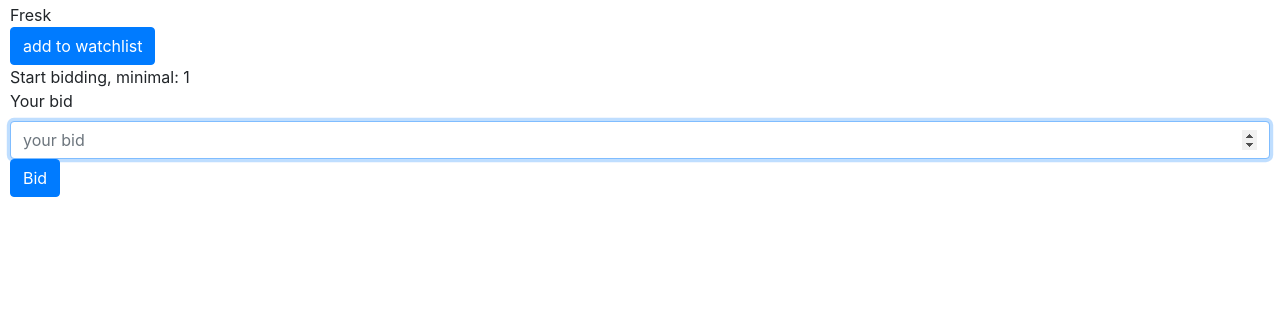
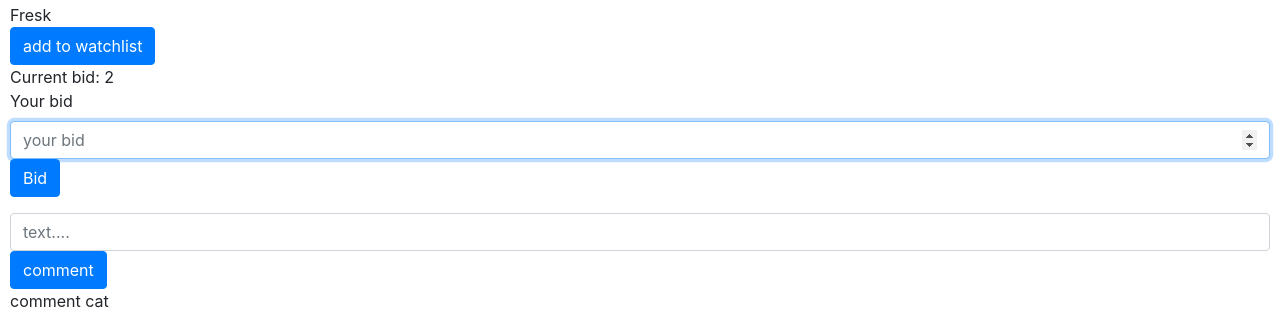
Before and after one commit to Damageddream/commerce, a Django app: page /10 in a window 1280 px wide. Shown: the part 604-927 px from the top of the page. Before the commit the page ends 801 px from the top, so only its background shows below. Run offline with Django 3.2, Linux system fonts and the light colour scheme; a user stored in the database is signed in; data comes from the database, SQL or seed files in the repository; some libraries are stand-ins or nearby versions.

Commit message:
finished working on listing page, watchlist almost done

```diff
--- a/auctions/models.py
+++ b/auctions/models.py
@@ -4,33 +4,35 @@ from django.db import models
 
 class User(AbstractUser):
     pass
+class Bids(models.Model):
+    bidder = models.ForeignKey(User, on_delete=models.CASCADE, related_name="bidder")
+    bid = models.IntegerField(default=0)
+    def __str__(self):
+        return f"{self.bid}"
+
+class Comments(models.Model):
+    commenter = models.ForeignKey(User, on_delete=models.CASCADE, related_name="commenter")
+    comment_text = models.CharField(max_length=200)
+    def __str__(self):
+        return f"{self.comment_text}"
 
 class Listing(models.Model):
     poster = models.ForeignKey(User, on_delete=models.CASCADE, related_name="poster")
     title = models.CharField(max_length=64, )
     description = models.TextField(max_length=300)
     starting_bid = models.IntegerField()
-    current_bid = models.IntegerField()
+    current_bid = models.ManyToManyField(Bids, default=0, related_name="current_bid")
+    current_bid_default = models.IntegerField(default=0)
     image_url = models.URLField(max_length=200)
     category = models.CharField(max_length=64)
     watchers = models.ManyToManyField(User, blank=True, related_name="watchers")
+    winner = models.ForeignKey(User, on_delete=models.PROTECT, related_name="winner", blank=True, null=True)
+    comment = models.ManyToManyField(Comments, blank=True, related_name="comment")
 
     def __str__(self):
         return f"{self.title}"
 
-class Bids(models.Model):
-    bidder = models.ForeignKey(User, on_delete=models.CASCADE, related_name="bidder")
-    bid = models.IntegerField()
 
-    def __str__(self):
-        return f"{self.bid}"
-
-class Comments(models.Model):
-    commenter = models.ForeignKey(User, on_delete=models.CASCADE, related_name="commenter")
-    comment_text = models.CharField(max_length=200)
-    comment_listing = models.ForeignKey(Listing, on_delete=models.CASCADE, related_name = "comment_listing")
-    def __str__(self):
-        return f"{self.comment_text}"
 
 class Watchlist(models.Model):
     watchlister = models.ForeignKey(User, on_delete=models.CASCADE, related_name="watchlister")
--- a/auctions/templates/auctions/layout.html
+++ b/auctions/templates/auctions/layout.html
@@ -28,7 +28,7 @@
                     <a class="nav-link" href="{% url 'new_listing' %}">Create new listing</a>
                 </li>
                 <li class="nav-link">
-                    <a class="nav-link" href="{% url 'watchlist' %}">Watchlist</a>
+                    <a class="nav-link" href="{% url 'watchlist' user.id %}">Watchlist</a>
                 </li>
             {% else %}
                 <li class="nav-item">
--- a/auctions/templates/auctions/listing.html
+++ b/auctions/templates/auctions/listing.html
@@ -18,7 +18,8 @@
         </form>
         <form action="{% url 'listing' listing.id %}" method="post">
             {% csrf_token %}
-            {% if listing.starting_bid > listing.current_bid %}
+            {% if listing.starting_bid > listing.current_bid_default %}
+
             <div>Start bidding, minimal: {{ listing.starting_bid }}</div>
             <div class="form-group">
                 <label for="bidd">Your bid</label>
@@ -33,7 +34,7 @@
                 <input class="btn btn-primary" type="submit" value="Bid">
             </div>
             {% else %}
-            <div>Current bid: {{ listing.current_bid }}</div>
+            <div>Current bid: {{ listing.current_bid_default }}</div>
             <div class="form-group">
                 <label for="bidd">Your bid</label>
                 <input class="form-control" autofocus type="number" name="current_bid" placeholder="your bid" id="bidd">
@@ -48,6 +49,25 @@
             </div>
             {% endif %}
         </form>
+            {% if user == listing.poster %}
+                <form action="{% url 'listing' listing.id %}" method="post">
+                {% csrf_token %}
+                <input class="btn btn-primary" type="submit" value="Close auction" name="closed">
+                </form>
+            {% endif %}
+
+            <form action="{% url 'listing' listing.id %}" method="post">
+                {% csrf_token %}
+                <input class="form-control" autofocus type="text" name="comment_text" placeholder="text....">
+                <input class="btn btn-primary" type="submit" value="comment" name="add comment">
+            </form>
+
+
+    {% endif %}
+    {% if comments %}
+        {% for comment in comments %}
+            {{ comment }}
+        {% endfor %}
     {% endif %}
 
 {% endblock %}
--- a/auctions/templates/auctions/watchlist.html
+++ b/auctions/templates/auctions/watchlist.html
@@ -2,6 +2,9 @@
 
 {% block body %}
     <h2>Watchlist</h2>
+    {% for item in watchlist %}
+     {{ item }}
+    {% endfor %}
 
 
 {% endblock %}
--- a/auctions/urls.py
+++ b/auctions/urls.py
@@ -9,5 +9,5 @@ urlpatterns = [
     path("register", views.register, name="register"),
     path("new_listing", views.new_listing, name="new_listing"),
     path("<int:listing_id>", views.listing, name="listing"),
-    path("watchlist", views.watchlist, name="watchlist")
+    path("watchlist/<int:user_id>", views.watchlist, name="watchlist"),
 ]
--- a/auctions/views.py
+++ b/auctions/views.py
@@ -86,6 +86,11 @@ def new_listing(request):
         })
 def listing(request, listing_id):
     listing = Listing.objects.get(id=listing_id)
+    print(listing.winner)
+    if listing.winner != None:
+        return render(request, "auctions/closed.html", {
+            "listing": listing,
+        })
     if request.method == "POST":
         if "watchlist" in request.POST:
             print
@@ -111,27 +116,55 @@ def listing(request, listing_id):
                    messages.warning(request, f"minimial starting bid is {listing.starting_bid}")
                    return HttpResponseRedirect(reverse("listing", args=[listing.id]))
             else:
-                listing.current_bid = int(request.POST.get("starting_bid"))
+                bid = Bids(bidder= request.user, bid=(int(request.POST.get("starting_bid"))))
+                bid.save()
+                listing.current_bid.add(bid)
+                listing.current_bid_default=bid.bid
                 listing.save()
-                print(type(request.POST.get("starting_bid")))
+                ordered_bids = listing.current_bid.all().order_by("bid")
+                highets = ordered_bids.last()
+                print(ordered_bids)
+                print(request.POST.get("starting_bid"))
                 return HttpResponseRedirect(reverse("listing", args=[listing.id]))
         elif "current_bid" in request.POST:
-            if int(request.POST.get("current_bid")) < listing.current_bid:
+            if int(request.POST.get("current_bid")) <= listing.current_bid_default:
                    messages.warning(request, f"minimial bid is more than {listing.current_bid}")
                    return HttpResponseRedirect(reverse("listing", args=[listing.id]))
             else:
-                listing.current_bid = int(request.POST.get("current_bid"))
+                bid = Bids(bidder= request.user, bid=(int(request.POST.get("current_bid"))))
+                bid.save()
+                listing.current_bid.add(bid)
+                listing.current_bid_default=bid.bid
                 listing.save()
+                ordered_bids = listing.current_bid.all().order_by("bid")
+                highets = ordered_bids.last()
+                (print(ordered_bids, highets.bidder ))
                 return HttpResponseRedirect(reverse("listing", args=[listing.id]))
-
+        elif "closed" in request.POST:
+            ordered_bids = listing.current_bid.all().order_by("bid")
+            highets = ordered_bids.last()
+            listing.winner = highets.bidder
+            listing.save()
+            return HttpResponseRedirect(reverse("listing", args=[listing.id]))
+        elif "comment_text" in request.POST:
+            comment = Comments(commenter = request.user, comment_text=request.POST["comment_text"],)
+            comment.save()
+            listing.comment.add(comment)
+            listing.save()
+            return HttpResponseRedirect(reverse("listing", args=[listing.id]))
 
 
 
     else:
         return render(request, "auctions/listing.html", {
-            "listing": listing
+            "listing": listing,
+            "comments": listing.comment.all()
         })
 
 @login_required
-def watchlist(request):
-    return render(request, "auctions/watchlist.html")
+def watchlist(request, user_id):
+    w_user = User.objects.get(id=user_id)
+    watchlist_items = w_user.watchers.all()
+    return render(request, "auctions/watchlist.html", {
+        "watchlist": watchlist_items,
+    })
```
Also changed, not shown: auctions/templates/auctions/closed.html (added, +15 -0 lines), auctions/migrations/0009_listing_winner.py (added), auctions/migrations/0010_bids_bid_listing.py (added), auctions/migrations/0011_alter_bids_bid.py (added), auctions/migrations/0012_remove_bids_bid_listing_remove_listing_current_bid_and_more.py (added), auctions/migrations/0013_alter_listing_current_bid.py (added), auctions/migrations/0014_listing_current_bid_default.py (added), auctions/migrations/0015_remove_comments_comment_listing_listing_comment.py (added), db.sqlite3.
